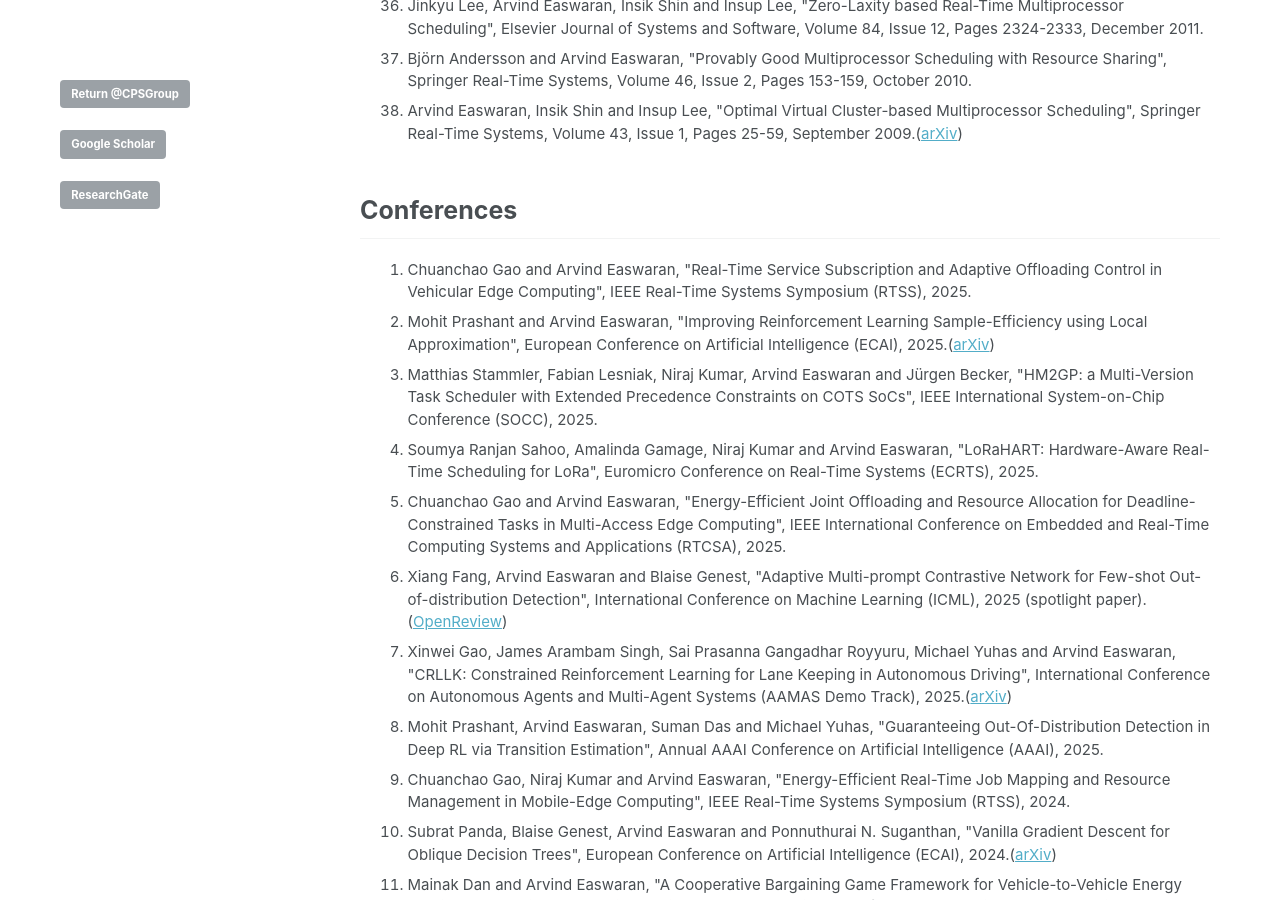
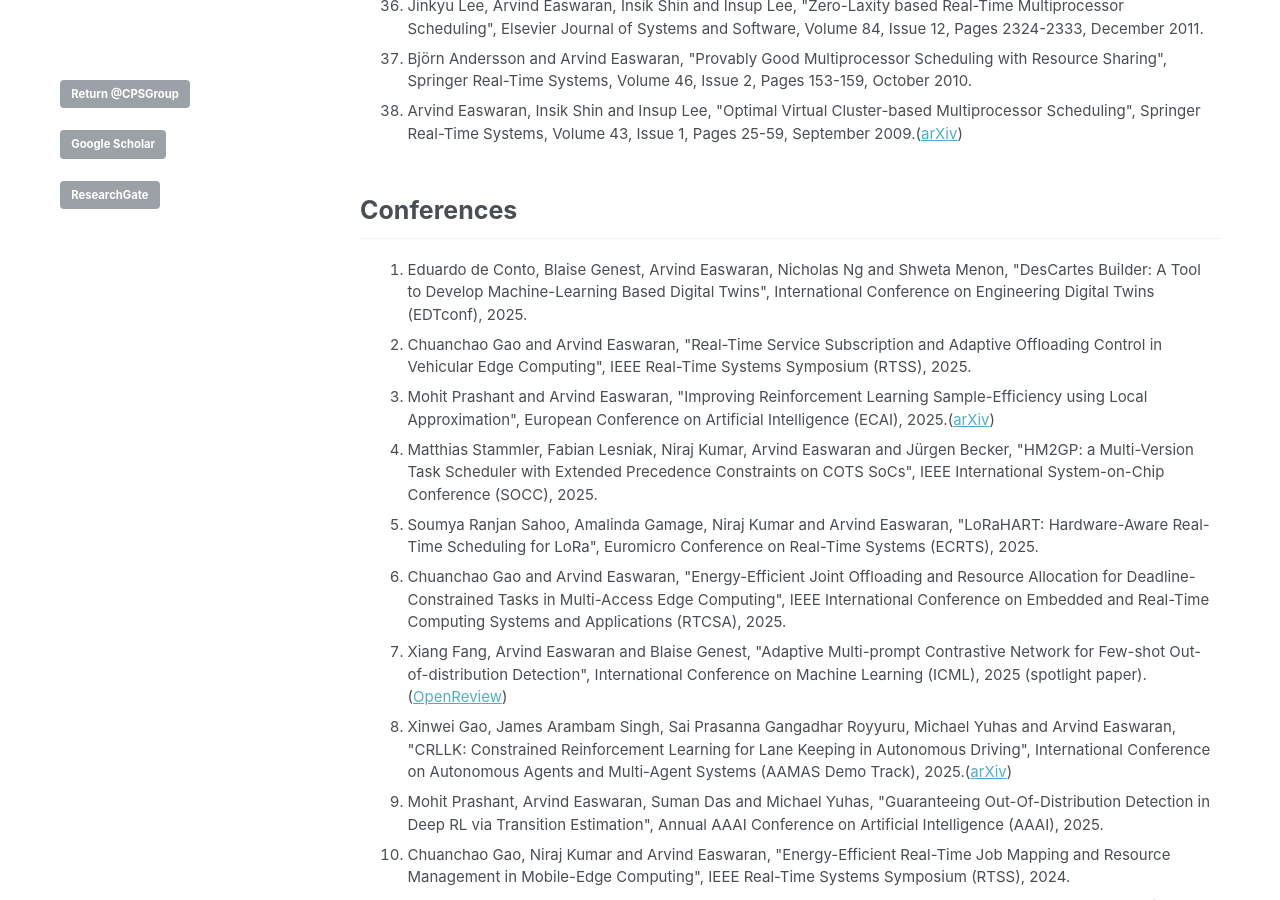
Before and after one commit to CPS-research-group/CPS-research-group.github.io, a Jekyll site: the page built from _pages/research_profile.md, in a window 1280 px wide and 900 px high, scrolled down 2626 px. Built offline with Jekyll 4.4.1, drawn with Linux system fonts in a browser that asks for light colours.

Commit message:
Updates.

```diff
--- a/_pages/research_profile.md
+++ b/_pages/research_profile.md
@@ -65,6 +65,7 @@ a.a:active {color:#0000FF; text-decoration:none;}
 
 ## Conferences
    <ol>
+   			<li class="a">Eduardo de Conto, Blaise Genest, Arvind Easwaran, Nicholas Ng and Shweta Menon, "DesCartes Builder: A Tool to Develop Machine-Learning Based Digital Twins", International Conference on Engineering Digital Twins (EDTconf), 2025.</li>
    			<li class="a">Chuanchao Gao and Arvind Easwaran, "Real-Time Service Subscription and Adaptive Offloading Control in Vehicular Edge Computing", IEEE Real-Time Systems Symposium (RTSS), 2025.</li>
    			<li class="a">Mohit Prashant and Arvind Easwaran, "Improving Reinforcement Learning Sample-Efficiency using Local Approximation", European Conference on Artificial Intelligence (ECAI), 2025.(<a href="https://arxiv.org/pdf/2507.12383">arXiv</a>)</li>
    			<li class="a">Matthias Stammler, Fabian Lesniak, Niraj Kumar, Arvind Easwaran and J&uuml;rgen Becker, "HM2GP: a Multi-Version Task Scheduler with Extended Precedence Constraints on COTS SoCs", IEEE International System-on-Chip Conference (SOCC), 2025.</li>
```
